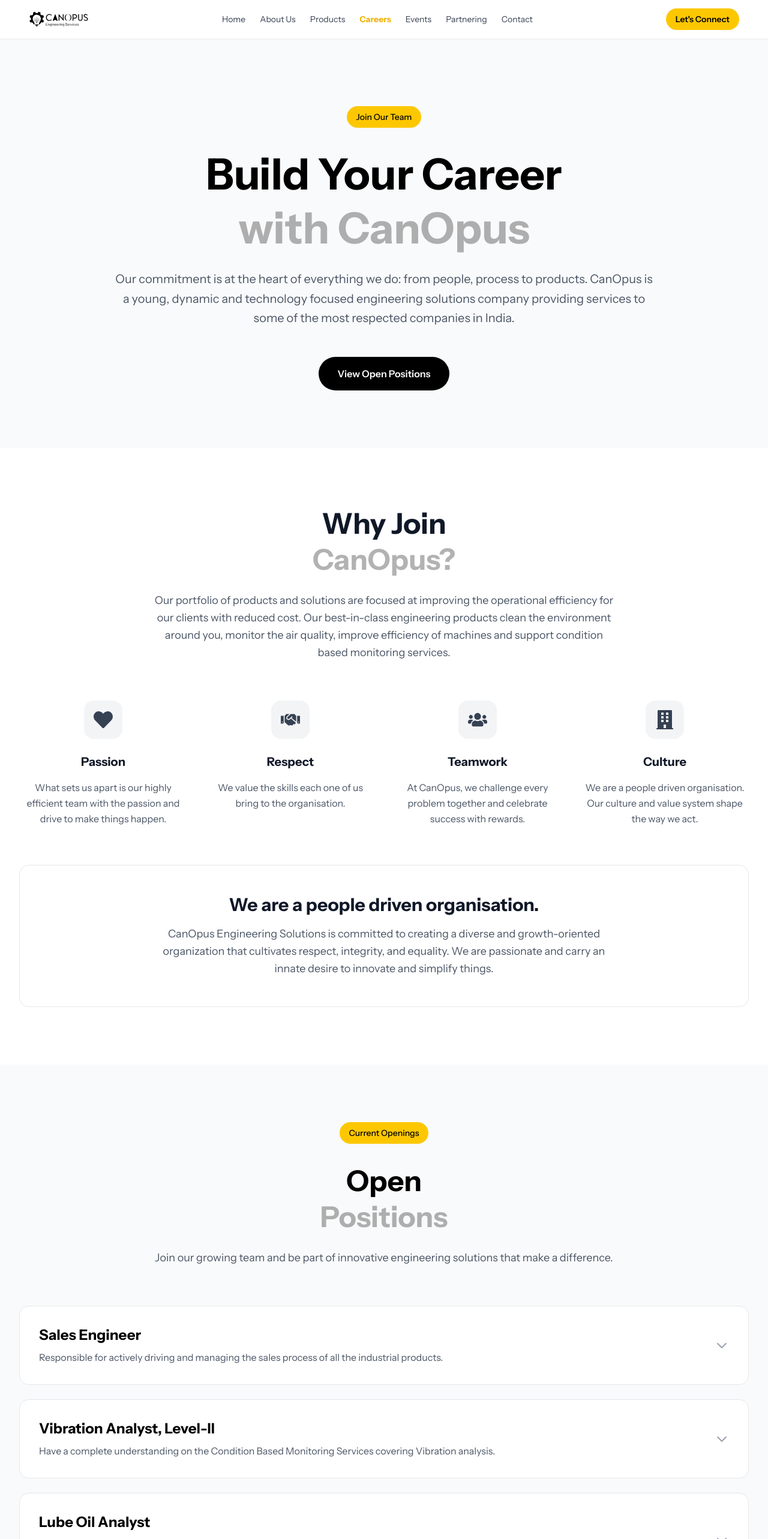
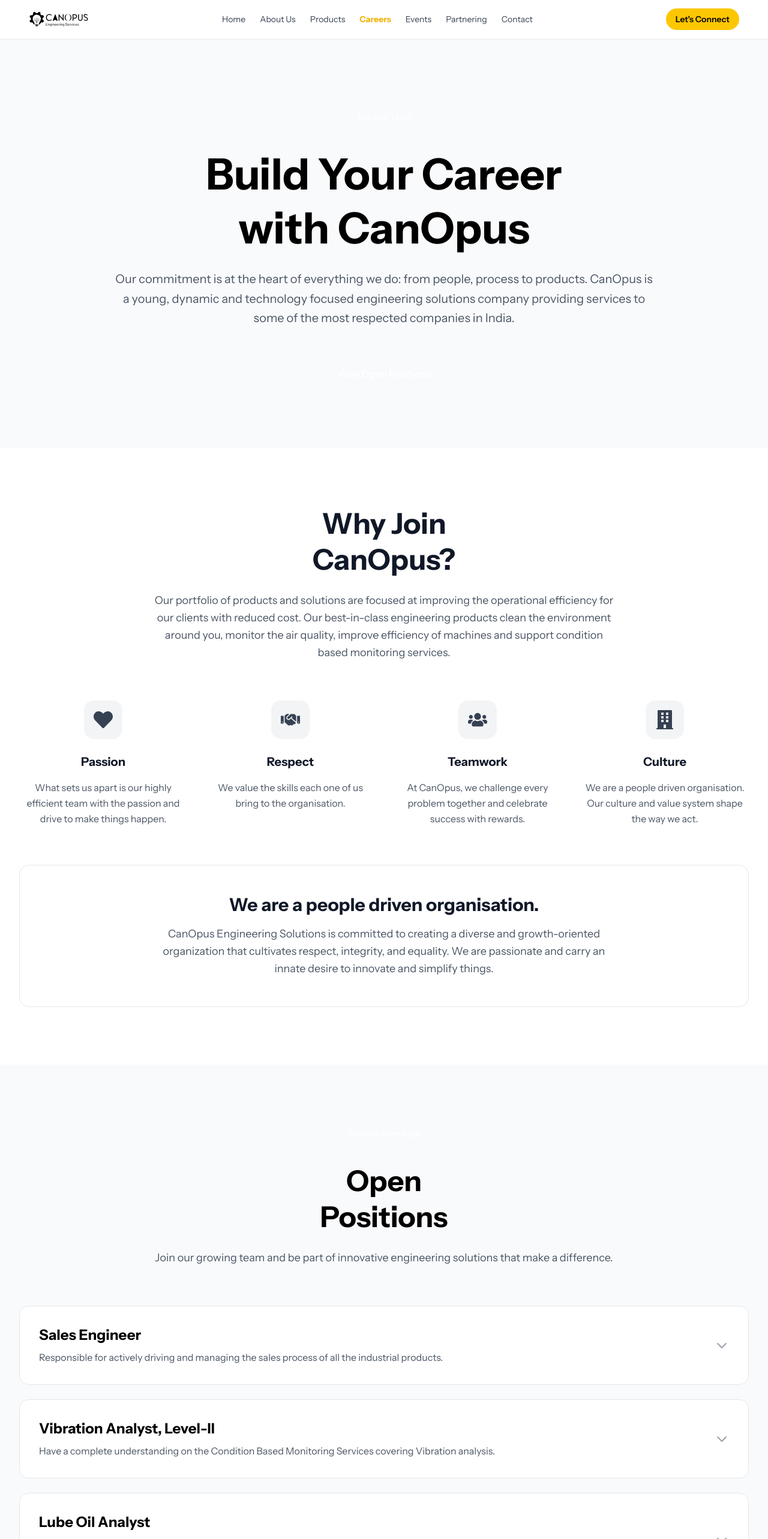
Before and after one commit to ashishmohapatra240/can-opus, a Next.js app: page /careers in a window 1280 px wide. Shown: the top 2566 px of the page at 60% size. Built offline with nearby package versions, Linux system fonts and the light colour scheme.

Commit message:
refactor: update Careers page components

```diff
--- a/app/careers/components/CareersHeroSection.tsx
+++ b/app/careers/components/CareersHeroSection.tsx
@@ -4,14 +4,14 @@
             <div className="max-w-7xl mx-auto px-4 sm:px-6 lg:px-8">
                 <div className="text-center">
                     {/* Badge */}
-                    <div className="inline-flex px-4 py-2 rounded-full text-sm font-medium bg-yellow-400 text-black mb-8">
+                    <div className="inline-flex px-4 py-2 rounded-full text-sm font-medium bg-primary text-white mb-8">
                         Join Our Team
                     </div>
 
                     {/* Main Heading */}
                     <h1 className="text-4xl sm:text-5xl lg:text-6xl xl:text-7xl font-bold text-black leading-tight mb-6">
                         <span className="block">Build Your Career</span>
-                        <span className="block text-black/30">with CanOpus</span>
+                        <span className="block text-secondary">with CanOpus</span>
                     </h1>
 
                     {/* Description */}
@@ -23,7 +23,7 @@
 
                     {/* CTA Button */}
                     <div className="flex justify-center">
-                        <a href="#open-positions" className="px-8 py-4 bg-black text-white font-semibold rounded-full hover:bg-gray-900 transition-colors cursor-pointer">
+                        <a href="#open-positions" className="px-8 py-4 bg-primary hover:bg-primary/80 text-white font-semibold rounded-full transition-colors cursor-pointer">
                             View Open Positions
                         </a>
                     </div>
--- a/app/careers/components/LifeAtCanopusSection.tsx
+++ b/app/careers/components/LifeAtCanopusSection.tsx
@@ -33,12 +33,12 @@
             <div className="max-w-7xl mx-auto px-4 sm:px-6 lg:px-8">
                 {/* Section Header */}
                 <div className="text-center mb-16">
-                    <div className="inline-flex px-4 py-2 rounded-full text-sm font-medium bg-yellow-400 text-black mb-8">
+                    <div className="inline-flex px-4 py-2 rounded-full text-sm font-medium bg-primary text-white mb-8">
                         Our Culture
                     </div>
                     <h2 className="text-3xl sm:text-4xl lg:text-5xl font-bold text-black leading-tight mb-6">
                         <span className="block">Life at</span>
-                        <span className="block text-black/30">CanOpus</span>
+                        <span className="block text-secondary">CanOpus</span>
                     </h2>
                     <p className="text-lg text-gray-600 max-w-3xl mx-auto leading-relaxed">
                         Experience a vibrant workplace where innovation meets collaboration.
--- a/app/careers/components/OpenPositionsSection.tsx
+++ b/app/careers/components/OpenPositionsSection.tsx
@@ -46,12 +46,12 @@
             <div className="max-w-7xl mx-auto px-4 sm:px-6 lg:px-8">
                 {/* Section Header */}
                 <div className="text-center mb-16">
-                    <div className="inline-flex px-4 py-2 rounded-full text-sm font-medium bg-yellow-400 text-black mb-8">
+                    <div className="inline-flex px-4 py-2 rounded-full text-sm font-medium bg-primary text-white mb-8">
                         Current Openings
                     </div>
                     <h2 className="text-3xl sm:text-4xl lg:text-5xl font-bold text-black leading-tight mb-6">
                         <span className="block">Open</span>
-                        <span className="block text-black/30">Positions</span>
+                        <span className="block text-secondary">Positions</span>
                     </h2>
                     <p className="text-lg text-gray-600 max-w-3xl mx-auto leading-relaxed">
                         Join our growing team and be part of innovative engineering solutions that make a difference.
@@ -104,7 +104,7 @@
                                             <ul className="space-y-2">
                                                 {position.requirements.map((req, index) => (
                                                     <li key={index} className="flex items-start space-x-2">
-                                                        <div className="flex-shrink-0 w-2 h-2 bg-yellow-400 rounded-full mt-2"></div>
+                                                        <div className="flex-shrink-0 w-2 h-2 bg-primary rounded-full mt-2"></div>
                                                         <span className="text-gray-600">{req}</span>
                                                     </li>
                                                 ))}
@@ -112,7 +112,7 @@
                                         </div>
                                     </div>
                                     <div className="mt-6 pt-6 border-t border-gray-200">
-                                        <a href="#apply" className="inline-flex items-center px-6 py-3 bg-yellow-400 text-black font-semibold rounded-lg hover:bg-yellow-500 transition-colors">
+                                        <a href="#apply" className="inline-flex items-center px-6 py-3 bg-primary text-white font-semibold rounded-lg hover:bg-primary/80 transition-colors">
                                             Apply for this position
                                             <svg className="ml-2 w-4 h-4" fill="none" viewBox="0 0 24 24" stroke="currentColor">
                                                 <path strokeLinecap="round" strokeLinejoin="round" strokeWidth={2} d="M17 8l4 4m0 0l-4 4m4-4H3" />
--- a/app/careers/components/WhyJoinSection.tsx
+++ b/app/careers/components/WhyJoinSection.tsx
@@ -31,7 +31,7 @@
 
                     <h2 className="text-3xl sm:text-4xl lg:text-5xl font-bold text-gray-900 leading-tight mb-6">
                         <span className="block">Why Join</span>
-                        <span className="block text-black/30">CanOpus?</span>
+                        <span className="block text-secondary">CanOpus?</span>
                     </h2>
                     <p className="text-lg text-gray-600 max-w-3xl mx-auto leading-relaxed">
                         Our portfolio of products and solutions are focused at improving the operational
```
Also changed, not shown: app/careers/components/ResumeSubmissionSection.tsx (+11 -11 lines).
